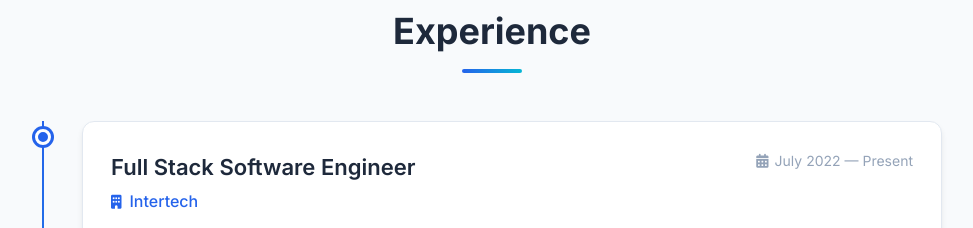
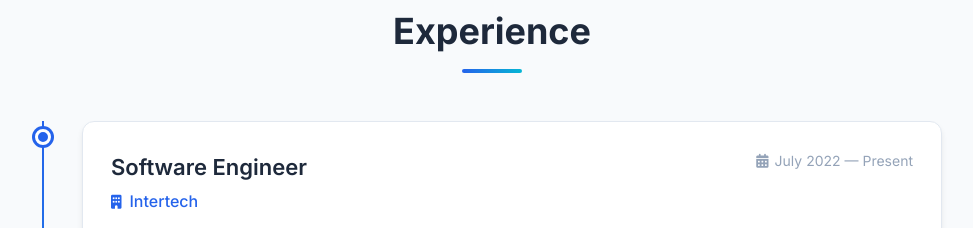
Before and after one commit to furkanelmas/furkan-elmas, a plain HTML site: page index.html in a window 1280 px wide. Shown: the part 1633-1861 px from the top of the page, without its empty margins (148-1121 px from the left). Drawn offline with Linux system fonts and the light colour scheme.

Commit message:
fix experince title

```diff
--- a/index.html
+++ b/index.html
@@ -236,7 +236,7 @@
               <div class="timeline-content">
                 <div class="timeline-header">
                   <div class="timeline-info">
-                    <h3 class="timeline-title">Full Stack Software Engineer</h3>
+                    <h3 class="timeline-title">Software Engineer</h3>
                     <h4 class="timeline-company">
                       <i class="fas fa-building"></i> Intertech
                     </h4>
```
